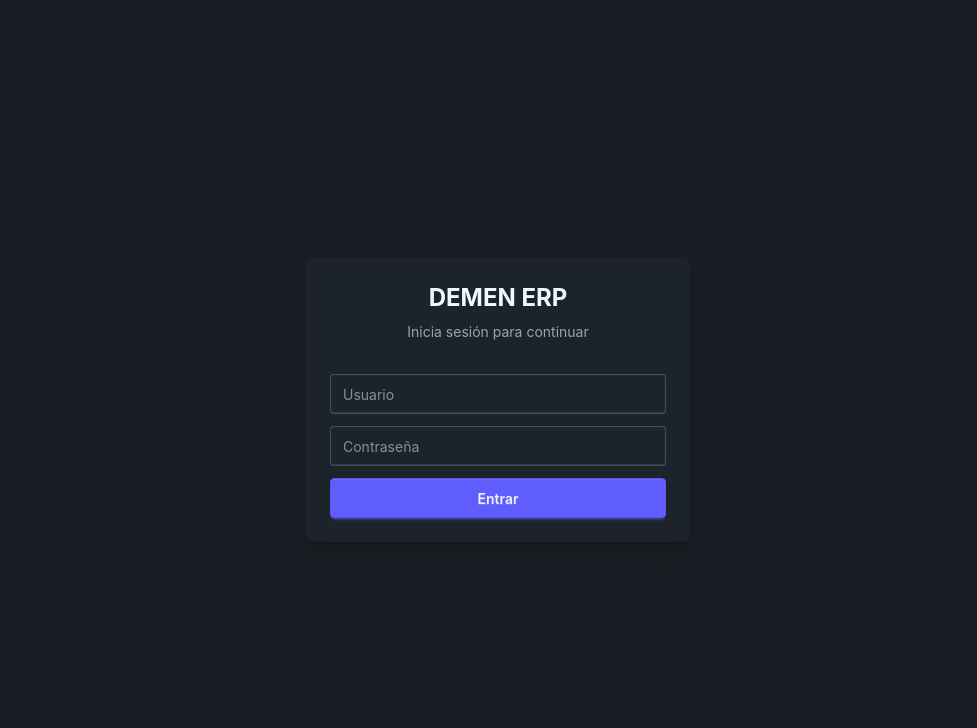
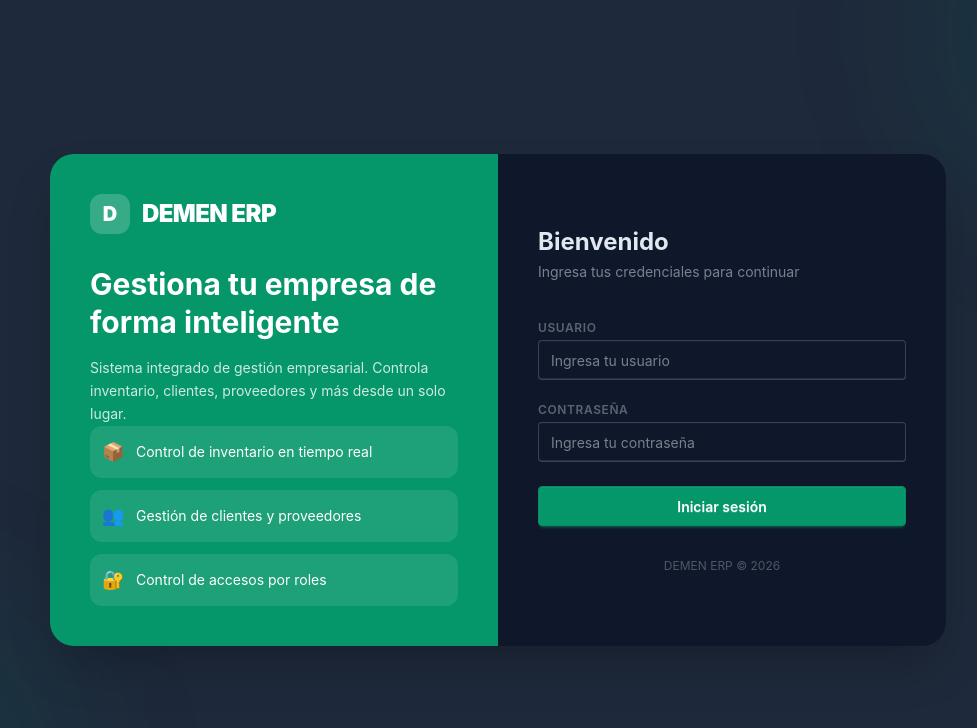
Before and after one commit to N3crates/Proyecto_Final, a Vue app in the folder Frontend/: page /login in a window 1280 px wide. Shown: the top 728 px of the page, without its empty margins (142-1119 px from the left). Built offline with nearby package versions, Linux system fonts and the light colour scheme; no server answers.

Commit message:
se rediseño el login, modal de logout y perfil en navbar

```diff
--- /dev/null
+++ b/Frontend/src/components/ConfirmLogout.vue
@@ -0,0 +1,27 @@
+<template>
+  <dialog ref="dialogRef" class="modal">
+    <div class="modal-box max-w-sm">
+      <h3 class="font-bold text-lg">¿Cerrar sesión?</h3>
+      <p class="text-sm opacity-60 mt-2">Tu sesión actual se cerrará y tendrás que volver a iniciar sesión.</p>
+
+      <div class="modal-action">
+        <button class="btn btn-ghost" @click="cancel">Cancelar</button>
+        <button class="btn btn-error" @click="confirm">Cerrar sesión</button>
+      </div>
+    </div>
+    <form method="dialog" class="modal-backdrop"><button @click="cancel">close</button></form>
+  </dialog>
+</template>
+
+<script setup>
+import { ref } from 'vue'
+
+const emit = defineEmits(['confirm', 'cancel'])
+const dialogRef = ref(null)
+
+function open() { dialogRef.value.showModal() }
+function confirm() { dialogRef.value.close(); emit('confirm') }
+function cancel() { dialogRef.value.close(); emit('cancel') }
+
+defineExpose({ open })
+</script>
--- a/Frontend/src/components/Navbar.vue
+++ b/Frontend/src/components/Navbar.vue
@@ -12,7 +12,6 @@
     </div>
 
     <div class="flex-none gap-2 flex items-center">
-      <!-- Toggle tema -->
       <button class="btn btn-ghost btn-sm btn-circle" @click="toggleTheme" :title="isDark ? 'Modo claro' : 'Modo oscuro'">
         <Sun v-if="isDark" class="w-4 h-4" />
         <Moon v-else class="w-4 h-4" />
@@ -45,7 +44,7 @@
             </button>
           </li>
           <li>
-            <button class="text-error" @click="cerrarSesion">
+            <button class="text-error" @click="logoutModal.open()">
               <LogOut class="h-4 w-4" /> Cerrar sesión
             </button>
           </li>
@@ -55,6 +54,7 @@
   </div>
 
   <ProfileModal ref="profileModal" :loading="saving" @submit="handleSubmit" />
+  <ConfirmLogout ref="logoutModal" @confirm="cerrarSesion" />
 </template>
 
 <script setup>
@@ -63,6 +63,7 @@ import { useRouter, useRoute } from 'vue-router'
 import { useAuthStore } from '../stores/authStore'
 import { useNotificationStore } from '../stores/notificationStore'
 import ProfileModal from './ProfileModal.vue'
+import ConfirmLogout from './ConfirmLogout.vue'
 import api from '../services/api.js'
 import { Menu, Sun, Moon, UserCircle, LogOut } from 'lucide-vue-next'
 
@@ -73,6 +74,7 @@ const route = useRoute()
 const authStore = useAuthStore()
 const notifications = useNotificationStore()
 const profileModal = ref(null)
+const logoutModal = ref(null)
 const saving = ref(false)
 const isDark = ref(document.documentElement.getAttribute('data-theme') === 'dark')
 
--- a/Frontend/src/pages/login.vue
+++ b/Frontend/src/pages/login.vue
@@ -1,34 +1,96 @@
 <template>
-  <div class="min-h-screen flex items-center justify-center bg-base-200">
-    <div class="card w-96 bg-base-100 shadow-xl">
-      <div class="card-body">
-        <h1 class="text-2xl font-bold text-center">DEMEN ERP</h1>
-        <p class="text-center text-sm opacity-60 mb-2">Inicia sesión para continuar</p>
+  <div class="min-h-screen flex items-center justify-center bg-base-200 relative overflow-hidden">
 
-        <form class="mt-4 space-y-3" @submit.prevent="onSubmit">
+    <!-- Fondo decorativo -->
+    <div class="absolute inset-0 overflow-hidden pointer-events-none">
+      <div class="absolute -top-40 -right-40 w-96 h-96 bg-primary/10 rounded-full blur-3xl"></div>
+      <div class="absolute -bottom-40 -left-40 w-96 h-96 bg-primary/10 rounded-full blur-3xl"></div>
+    </div>
+
+    <div class="flex w-full max-w-4xl mx-4 shadow-2xl rounded-3xl overflow-hidden relative z-10">
+
+      <!-- Panel izquierdo -->
+      <div class="hidden md:flex flex-col justify-between w-1/2 bg-primary p-10 text-primary-content">
+        <div>
+          <div class="flex items-center gap-3 mb-8">
+            <div class="w-10 h-10 bg-primary-content/20 rounded-xl flex items-center justify-center">
+              <span class="text-xl font-black">D</span>
+            </div>
+            <span class="text-2xl font-black tracking-tight">DEMEN ERP</span>
+          </div>
+          <h2 class="text-3xl font-bold leading-tight mb-4">
+            Gestiona tu empresa de forma inteligente
+          </h2>
+          <p class="opacity-80 text-sm leading-relaxed">
+            Sistema integrado de gestión empresarial. Controla inventario, clientes, proveedores y más desde un solo lugar.
+          </p>
+        </div>
+
+        <div class="space-y-3">
+          <div class="flex items-center gap-3 bg-primary-content/10 rounded-xl p-3">
+            <span class="text-lg">📦</span>
+            <span class="text-sm">Control de inventario en tiempo real</span>
+          </div>
+          <div class="flex items-center gap-3 bg-primary-content/10 rounded-xl p-3">
+            <span class="text-lg">👥</span>
+            <span class="text-sm">Gestión de clientes y proveedores</span>
+          </div>
+          <div class="flex items-center gap-3 bg-primary-content/10 rounded-xl p-3">
+            <span class="text-lg">🔐</span>
+            <span class="text-sm">Control de accesos por roles</span>
+          </div>
+        </div>
+      </div>
+
+      <!-- Panel derecho - formulario -->
+      <div class="flex-1 bg-base-100 flex flex-col justify-center p-10">
+        <div class="max-w-sm mx-auto w-full">
+
+          <div class="mb-8">
+            <h1 class="text-2xl font-bold mb-1">Bienvenido</h1>
+            <p class="text-sm opacity-50">Ingresa tus credenciales para continuar</p>
+          </div>
+
+          <form class="space-y-4" @submit.prevent="onSubmit">
+            <div class="form-control">
+              <label class="label pb-1">
+                <span class="label-text text-xs font-semibold uppercase tracking-wider opacity-60">Usuario</span>
+              </label>
               <input
                 v-model="usuario"
                 class="input input-bordered w-full"
-            placeholder="Usuario"
+                placeholder="Ingresa tu usuario"
+                autocomplete="username"
               />
+            </div>
 
+            <div class="form-control">
+              <label class="label pb-1">
+                <span class="label-text text-xs font-semibold uppercase tracking-wider opacity-60">Contraseña</span>
+              </label>
               <input
                 v-model="password"
                 type="password"
                 class="input input-bordered w-full"
-            placeholder="Contraseña"
+                placeholder="Ingresa tu contraseña"
+                autocomplete="current-password"
               />
+            </div>
 
-          <button class="btn btn-primary w-full" :disabled="loading">
+            <div v-if="error" class="alert alert-error py-2">
+              <span class="text-sm">{{ error }}</span>
+            </div>
+
+            <button class="btn btn-primary w-full mt-2" :disabled="loading">
               <span v-if="loading" class="loading loading-spinner"></span>
-            Entrar
+              {{ loading ? 'Ingresando...' : 'Iniciar sesión' }}
             </button>
+          </form>
 
-          <p v-if="error" class="text-sm text-error text-center">
-            {{ error }}
-          </p>
-        </form>
+          <p class="text-center text-xs opacity-30 mt-8">DEMEN ERP © 2026</p>
         </div>
+      </div>
+
     </div>
   </div>
 </template>
@@ -49,26 +111,14 @@ const error = ref(null)
 
 async function onSubmit() {
   error.value = null
-  if(!usuario.value){
-    error.value = 'El usuario es obligatorio'
-    return
-  }
-  if(!password.value){
-    error.value = 'El password es obligatorio'
-    return
-  }
+  if (!usuario.value) { error.value = 'El usuario es obligatorio'; return }
+  if (!password.value) { error.value = 'El password es obligatorio'; return }
   loading.value = true
-
   try {
-    const credentials = {
-      usuario: usuario.value.trim(),
-      password: password.value
-    }
-    const data = await loginRequest(credentials)
+    const data = await loginRequest({ usuario: usuario.value.trim(), password: password.value })
     authStore.setAuth(data)
     router.push('/dashboard')
   } catch (e) {
-    console.error(e)
     error.value = getErrorMessage(e, 'Error al iniciar sesión')
   } finally {
     loading.value = false
--- a/Frontend/src/style.css
+++ b/Frontend/src/style.css
@@ -1,2 +1,13 @@
 @import "tailwindcss";
 @plugin "daisyui";
+
+@plugin "daisyui/theme" {
+  name: "dark";
+  default: true;
+  --color-primary: #059669;
+  --color-primary-content: #ffffff;
+  --color-base-100: #0f172a;
+  --color-base-200: #1e293b;
+  --color-base-300: #334155;
+  --color-base-content: #e2e8f0;
+}
```
Lines whose indentation alone changed are shown as unchanged.
